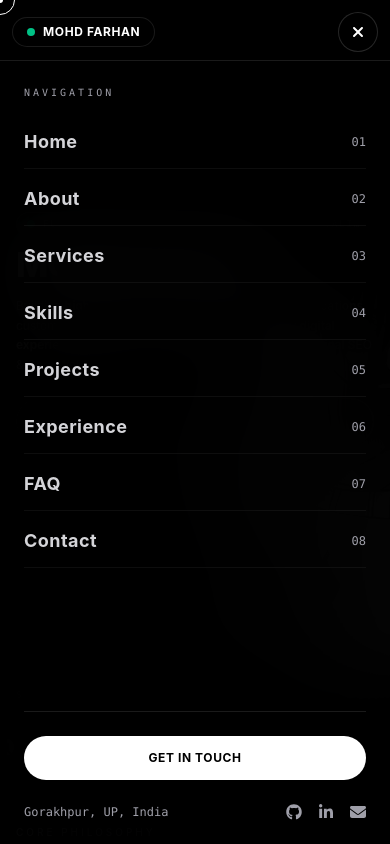
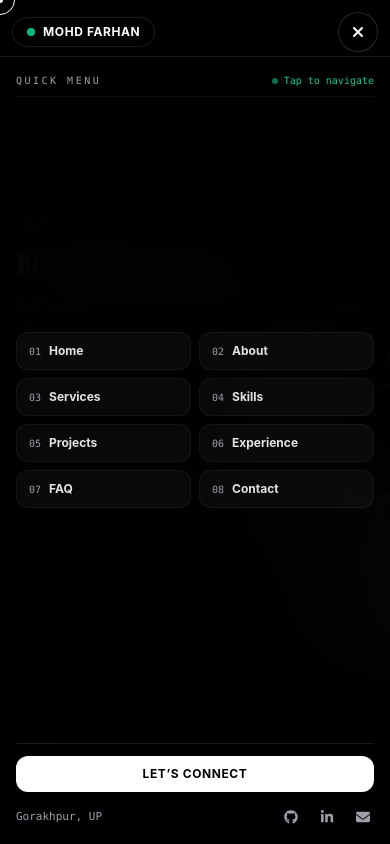
Before and after one commit to mohdfarhan7201/My-Portfolio, a React (Vite) app: page / in a window 390 px wide. Both pictures are taken after a click on the button 358 px from the left and 32 px from the top of the page. Shown: the top 844 px of the page. Built offline with nearby package versions, Linux system fonts and the light colour scheme.

Commit message:
feat(mobile): redesign mobile menu to a 2-column zero-scroll layout

```diff
--- a/src/components/layout/Navbar.jsx
+++ b/src/components/layout/Navbar.jsx
@@ -1,5 +1,5 @@
 import { useEffect, useState } from "react";
-import { FaBars, FaXmark, FaGithub, FaLinkedinIn, FaEnvelope } from "react-icons/fa6";
+import { FaBars, FaXmark, FaGithub, FaLinkedinIn, FaEnvelope, FaArrowRight } from "react-icons/fa6";
 import { motion, AnimatePresence } from "framer-motion";
 
 function Navbar() {
@@ -50,7 +50,7 @@ function Navbar() {
           {/* Logo Badge */}
           <a
             href="#home"
-            className="flex items-center gap-2 px-3.5 py-1.5 rounded-full bg-black/80 backdrop-blur-xl border border-white/10 text-white font-heading font-bold text-xs tracking-wider shadow-lg"
+            className="flex items-center gap-2 px-3.5 py-1.5 rounded-full bg-black/80 backdrop-blur-xl border border-white/10 text-white font-heading font-bold text-xs tracking-wider shadow-lg active:scale-95 transition-transform"
           >
             <span className="w-2 h-2 rounded-full bg-emerald-400 animate-pulse" />
             <span>MOHD FARHAN</span>
@@ -61,7 +61,7 @@ function Navbar() {
             onClick={() => setMenuOpen(!menuOpen)}
             aria-label={menuOpen ? "Close navigation menu" : "Open navigation menu"}
             aria-expanded={menuOpen}
-            className="flex items-center justify-center w-10 h-10 rounded-full bg-black/85 backdrop-blur-xl border border-white/15 text-white shadow-xl hover:border-white/30 active:scale-95 transition-all"
+            className="flex items-center justify-center w-10 h-10 rounded-full bg-black/85 backdrop-blur-xl border border-white/15 text-white shadow-xl hover:border-white/30 active:scale-90 transition-all"
           >
             {menuOpen ? <FaXmark className="text-base" /> : <FaBars className="text-base" />}
           </button>
@@ -91,58 +91,68 @@ function Navbar() {
         </nav>
       </div>
 
-      {/* Mobile Drawer / Overlay Menu */}
+      {/* Zero-Scroll Compact Mobile Drawer Menu */}
       <AnimatePresence>
         {menuOpen && (
           <motion.div
-            initial={{ opacity: 0, y: -20 }}
-            animate={{ opacity: 1, y: 0 }}
-            exit={{ opacity: 0, y: -20 }}
-            transition={{ duration: 0.25, ease: "easeOut" }}
-            className="fixed inset-0 top-[60px] z-[999] pointer-events-auto md:hidden bg-black/95 backdrop-blur-2xl border-t border-white/10 flex flex-col justify-between px-6 py-6 overflow-y-auto"
+            initial={{ opacity: 0, scale: 0.96, y: -10 }}
+            animate={{ opacity: 1, scale: 1, y: 0 }}
+            exit={{ opacity: 0, scale: 0.96, y: -10 }}
+            transition={{ duration: 0.2, ease: "easeOut" }}
+            className="fixed inset-0 top-[56px] z-[999] pointer-events-auto md:hidden bg-black/95 backdrop-blur-2xl border-t border-white/10 flex flex-col justify-between p-4 xs:p-5 overflow-hidden h-[calc(100dvh-56px)] max-h-[calc(100dvh-56px)] select-none"
           >
-            {/* Links List */}
-            <div className="flex flex-col gap-1 w-full">
-              <span className="text-[10px] font-mono uppercase tracking-[3px] text-zinc-400 font-accent mb-3">
-                Navigation
+            {/* Header tag */}
+            <div className="flex items-center justify-between pb-2 border-b border-white/5 shrink-0">
+              <span className="text-[10px] font-mono uppercase tracking-[2.5px] text-zinc-400 font-accent">
+                Quick Menu
               </span>
+              <span className="text-[10px] font-mono text-emerald-400 flex items-center gap-1.5">
+                <span className="w-1.5 h-1.5 rounded-full bg-emerald-400 animate-pulse" />
+                Tap to navigate
+              </span>
+            </div>
 
+            {/* 2-Column Responsive Navigation Grid (Fits screen without scrolling) */}
+            <div className="grid grid-cols-2 gap-2 xs:gap-2.5 w-full my-auto py-2">
               {navLinks.map((link) => (
                 <a
                   key={link.name}
                   href={link.href}
                   onClick={handleLinkClick}
-                  className="group flex items-center justify-between py-3 border-b border-white/5 text-zinc-300 hover:text-white hover:border-white/20 transition-all"
+                  className="group flex items-center justify-between px-3 py-2.5 xs:py-3 rounded-xl border border-white/5 bg-zinc-900/40 hover:border-white/25 hover:bg-zinc-900/70 active:scale-95 transition-all text-left shadow-md"
                 >
-                  <span className="text-lg font-bold font-heading tracking-wide group-hover:translate-x-1.5 transition-transform duration-200">
-                    {link.name}
-                  </span>
-                  <span className="text-xs font-mono text-zinc-400 group-hover:text-emerald-400 transition-colors">
-                    {link.num}
-                  </span>
+                  <div className="flex items-center gap-2 min-w-0">
+                    <span className="text-[10px] font-mono text-zinc-400 group-hover:text-emerald-400 transition-colors shrink-0">
+                      {link.num}
+                    </span>
+                    <span className="text-xs xs:text-sm font-bold font-heading text-zinc-200 group-hover:text-white transition-colors truncate">
+                      {link.name}
+                    </span>
+                  </div>
+                  <FaArrowRight className="text-[10px] text-zinc-400 group-hover:text-white group-hover:translate-x-0.5 transition-all shrink-0 ml-1 opacity-0 group-hover:opacity-100" />
                 </a>
               ))}
             </div>
 
-            {/* Bottom Actions & Socials */}
-            <div className="pt-6 mt-4 border-t border-white/10 flex flex-col gap-4">
+            {/* Compact Bottom Section: CTA & Socials (Never overflows) */}
+            <div className="pt-3 border-t border-white/10 flex flex-col gap-2.5 shrink-0">
               <a
                 href="#contact"
                 onClick={handleLinkClick}
-                className="w-full py-3.5 rounded-full bg-white text-black font-heading font-bold text-xs uppercase tracking-wider text-center shadow-xl active:scale-[0.98] transition-transform"
+                className="w-full py-2.5 xs:py-3 rounded-xl bg-white text-black font-heading font-bold text-xs uppercase tracking-wider text-center shadow-xl active:scale-[0.98] transition-transform"
               >
-                Get In Touch
+                Let’s Connect
               </a>
 
-              <div className="flex items-center justify-between text-zinc-400 pt-2 text-xs font-mono">
-                <span>Gorakhpur, UP, India</span>
-                <div className="flex items-center gap-4 text-base">
+              <div className="flex items-center justify-between text-zinc-400 text-[11px] font-mono pt-1">
+                <span>Gorakhpur, UP</span>
+                <div className="flex items-center gap-3.5 text-sm">
                   <a
                     href="https://github.com/mohdfarhan7201"
                     target="_blank"
                     rel="noopener noreferrer"
                     aria-label="GitHub Profile"
-                    className="hover:text-white transition-colors"
+                    className="hover:text-white p-1 transition-colors"
                   >
                     <FaGithub />
                   </a>
@@ -151,14 +161,14 @@ function Navbar() {
                     target="_blank"
                     rel="noopener noreferrer"
                     aria-label="LinkedIn Profile"
-                    className="hover:text-white transition-colors"
+                    className="hover:text-white p-1 transition-colors"
                   >
                     <FaLinkedinIn />
                   </a>
                   <a
                     href="mailto:mohd.farhan.7201@gmail.com"
                     aria-label="Send Email"
-                    className="hover:text-white transition-colors"
+                    className="hover:text-white p-1 transition-colors"
                   >
                     <FaEnvelope />
                   </a>
```
